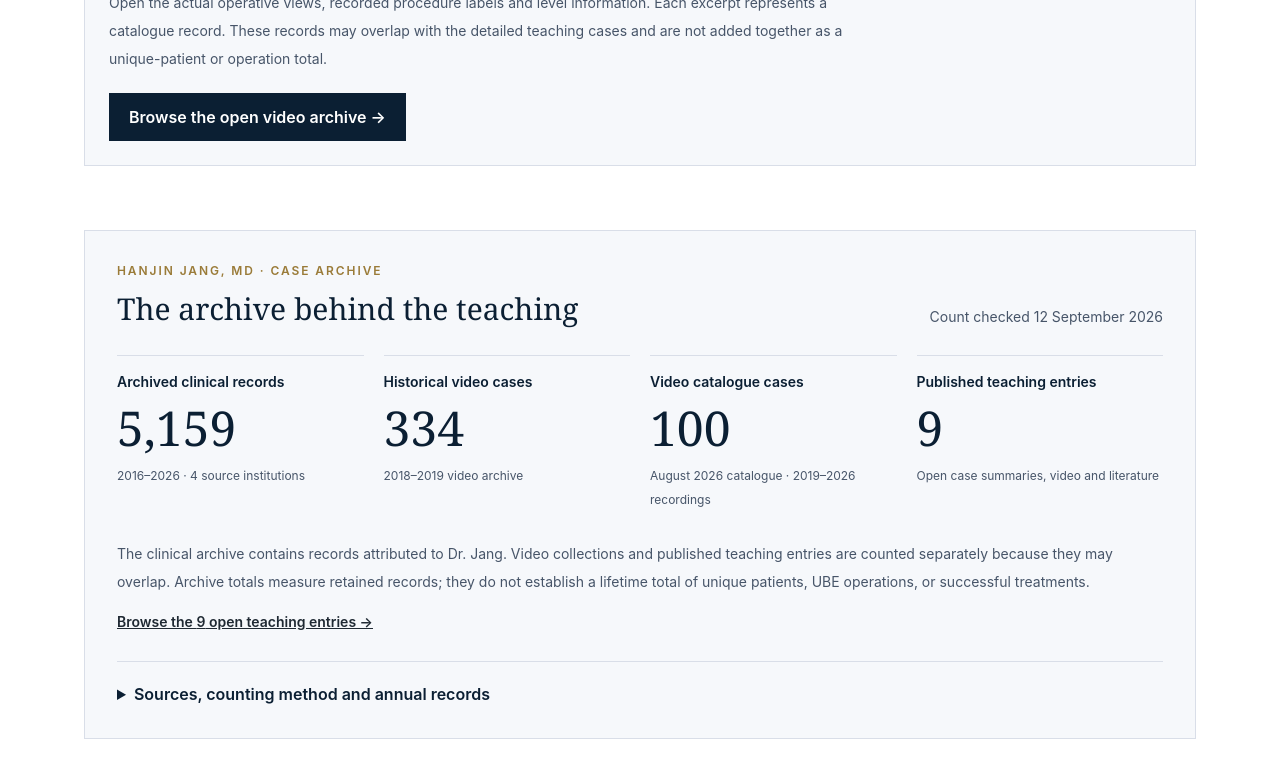
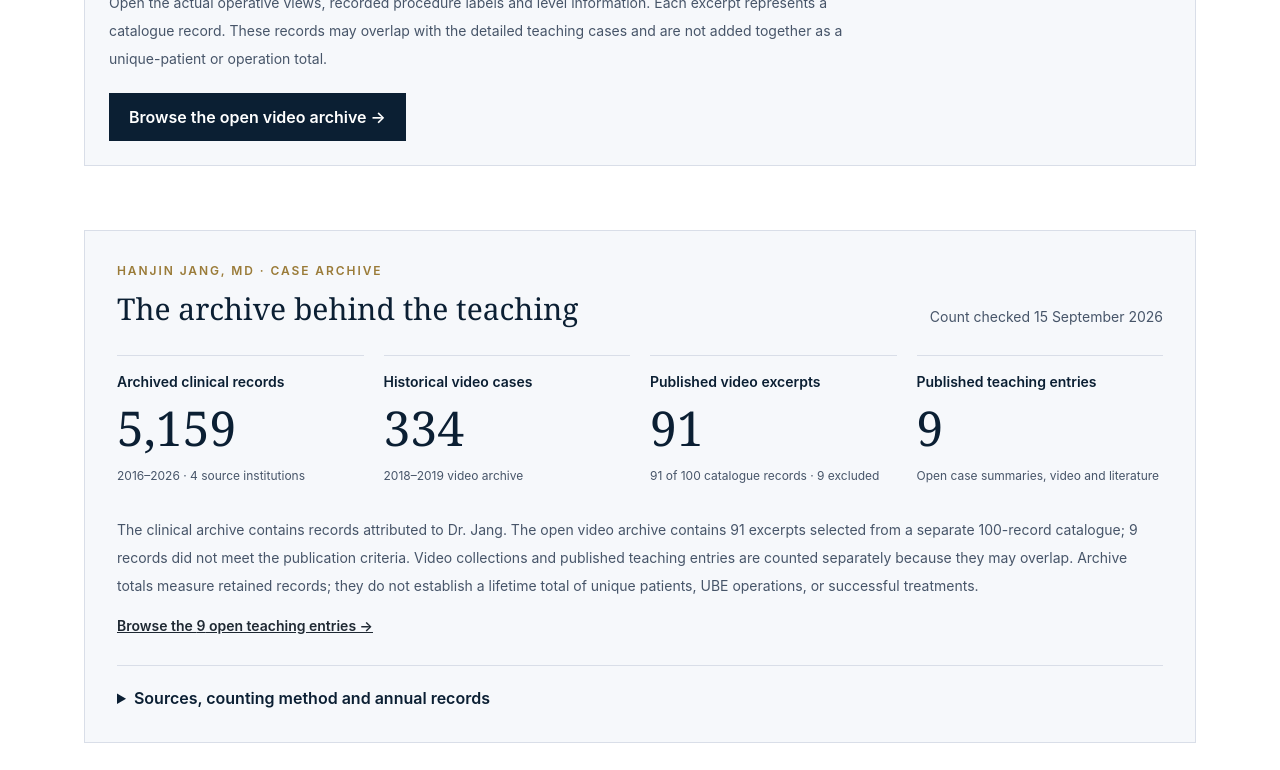
Before and after one commit to hanjinjangspine/hanjinjangspine1, a Next.js app: page /casebank in a window 1280 px wide. Shown: the part 675-1445 px from the top of the page. Built offline with nearby package versions, Linux system fonts and the light colour scheme.

Commit message:
Clarify video catalogue and public excerpt counts

```diff
--- a/app/casebank/video-archive/page.tsx
+++ b/app/casebank/video-archive/page.tsx
@@ -5,6 +5,7 @@ import { PageHeader } from "@/components/PageHeader";
 import { VideoArchiveExplorer } from "@/components/VideoArchiveExplorer";
 import { createMetadata } from "@/lib/metadata";
 import { archiveVideos, archiveVideoPath, videoArchiveUpdated } from "@/lib/video-archive";
+import { casebankArchive } from "@/lib/casebank-archive";
 import { absoluteUrl } from "@/lib/site";
 export const metadata = createMetadata({ title: "Open Operative Video Archive | Hanjin Jang, MD", description: "View de-identified operative excerpts from the 100-record video catalogue, with source labels, recorded levels and explicit limits.", path: "/casebank/video-archive" });
 export default function VideoArchivePage() {
@@ -13,7 +14,7 @@ export default function VideoArchivePage() {
     <Breadcrumbs items={[{ name: "Home", href: "/" }, { name: "Casebank", href: "/casebank" }, { name: "Video archive", href: "/casebank/video-archive" }]} />
     <PageHeader compact eyebrow="Casebank · Open archive" title={archiveVideos.length + " operative video archive entries"} description="Short, de-identified excerpts make the retained operative material directly viewable. Each entry keeps its catalogue label and identifies clinical details that the source does not report." />
     <section className="mx-auto max-w-6xl px-5 pb-12">
-      <div className="mb-8 border-l-2 border-academic-gold bg-academic-panel p-5 text-sm leading-7 text-slate-600"><p>Selected from a 100-record video catalogue. One public entry represents one catalogue record; alternate files are not counted again. This is a video archive, and a record is not proof of a unique patient, a complete operation or a clinical outcome. Its overlap with the <Link href="/casebank#published-cases" className="underline">nine detailed teaching entries</Link> is not established.</p><p className="mt-3">Publication: {videoArchiveUpdated}. The collection owner authorized publication of eligible material. Nine catalogue records are excluded: three without an available nonempty original, three with unusable video data, two shorter than two seconds, and one without an identifiable operative scene. Published excerpts omit audio and source identifiers. Recorded procedure labels and levels are retained as source labels; an independent clinical review and patient-level outcome record are not available for these entries.</p></div>
+      <div className="mb-8 border-l-2 border-academic-gold bg-academic-panel p-5 text-sm leading-7 text-slate-600"><p><strong>{archiveVideos.length} public excerpts from a {casebankArchive.videoCatalogueCases}-record catalogue.</strong> One public entry represents one catalogue record; alternate files are not counted again. This is a video archive, and a record is not proof of a unique patient, a complete operation or a clinical outcome. Its overlap with the <Link href="/casebank#published-cases" className="underline">nine detailed teaching entries</Link> is not established.</p><p className="mt-3">Publication: {videoArchiveUpdated}. The collection owner authorized publication of eligible material. {casebankArchive.videoExcludedRecords} catalogue records are excluded: three without an available nonempty original, three with unusable video data, two shorter than two seconds, and one without an identifiable operative scene. Published excerpts omit audio and source identifiers. Recorded procedure labels and levels are retained as source labels; an independent clinical review and patient-level outcome record are not available for these entries.</p></div>
       <dl className="mb-8 grid grid-cols-2 gap-4 border-y border-academic-line py-5 sm:grid-cols-4">{[["Published excerpts", archiveVideos.length], ["1 recorded level", archiveVideos.filter(v => v.recordedLevels.length === 1).length], ["2 recorded levels", archiveVideos.filter(v => v.recordedLevels.length === 2).length], ["Level not recorded", archiveVideos.filter(v => !v.recordedLevels.length).length]].map(([label, count]) => <div key={label}><dt className="text-sm text-slate-600">{label}</dt><dd className="mt-1 font-serif text-3xl text-academic-navy">{count}</dd></div>)}</dl>
       <VideoArchiveExplorer videos={archiveVideos} />
       <p className="mt-10 text-sm leading-7 text-slate-600">Source: retained operative-video master catalogue, version 1.1, dated 14 August 2026. Original identifiers, exact operation dates, filenames and storage paths are not published. <Link href="/editorial-policy#video-publication" className="underline">Publication and corrections</Link> · <Link href="/casebank#count-method" className="underline">Archive counting method</Link></p>
--- a/components/CasebankArchiveSummary.tsx
+++ b/components/CasebankArchiveSummary.tsx
@@ -11,7 +11,7 @@ export function CasebankArchiveSummary() {
             <p className="text-xs font-semibold uppercase tracking-[0.16em] text-academic-gold">Hanjin Jang, MD · Case archive</p>
             <h2 id="archive-heading" className="mt-3 font-serif text-3xl text-academic-navy">The archive behind the teaching</h2>
           </div>
-          <p className="text-sm text-slate-600">Count checked <time dateTime={casebankArchive.updated}>12 September 2026</time></p>
+          <p className="text-sm text-slate-600">Count checked <time dateTime={casebankArchive.updated}>15 September 2026</time></p>
         </div>
         <dl className="mt-7 grid grid-cols-2 gap-x-5 gap-y-7 lg:grid-cols-4">
           {archiveMetrics(casebankCards.length).map((metric) => (
@@ -22,13 +22,13 @@ export function CasebankArchiveSummary() {
             </div>
           ))}
         </dl>
-        <p className="mt-7 text-sm leading-7 text-slate-600">The clinical archive contains records attributed to Dr. Jang. Video collections and published teaching entries are counted separately because they may overlap. Archive totals measure retained records; they do not establish a lifetime total of unique patients, UBE operations, or successful treatments.</p>
+        <p className="mt-7 text-sm leading-7 text-slate-600">The clinical archive contains records attributed to Dr. Jang. The open video archive contains {casebankArchive.videoPublishedExcerpts} excerpts selected from a separate {casebankArchive.videoCatalogueCases}-record catalogue; {casebankArchive.videoExcludedRecords} records did not meet the publication criteria. Video collections and published teaching entries are counted separately because they may overlap. Archive totals measure retained records; they do not establish a lifetime total of unique patients, UBE operations, or successful treatments.</p>
         <a href="#published-cases" className="mt-4 inline-block text-sm font-semibold underline">Browse the {casebankCards.length} open teaching entries →</a>
         <details id="count-method" className="mt-7 border-t border-academic-line pt-5">
           <summary className="cursor-pointer font-semibold text-academic-navy">Sources, counting method and annual records</summary>
           <div className="mt-5 space-y-4 text-sm leading-7 text-slate-600">
             <p><strong className="text-academic-navy">Clinical archive.</strong> The {casebankArchive.clinicalSnapshot} database snapshot contains {formatArchiveCount(casebankArchive.attributedSourceRecords)} records attributed to Hanjin Jang. Removing {casebankArchive.exactDuplicatesRemoved} identical duplicate leaves {formatArchiveCount(casebankArchive.clinicalRecords)} archived records across {casebankArchive.clinicalSourceSites} source institutions. Records are matched across their source fields after whitespace normalization, excluding internal row identifiers. {casebankArchive.sourceKeyConflictGroups} groups with conflicting source keys remain in the record count.</p>
-            <p><strong className="text-academic-navy">Video collections.</strong> The historical database holds {casebankArchive.historicalVideoCases} video case records linked to {formatArchiveCount(casebankArchive.historicalMediaRecords)} media-file records, including videos and images. The separate catalogue dated {casebankArchive.videoCatalogueSnapshot} holds {casebankArchive.videoCatalogueCases} case records and {casebankArchive.videoCatalogueFileLocations} listed video-file locations. Its earlier 83-case list is fully included and is not counted again. Multiple clips or file copies do not create additional cases.</p>
+            <p><strong className="text-academic-navy">Video collections.</strong> The historical database holds {casebankArchive.historicalVideoCases} video case records linked to {formatArchiveCount(casebankArchive.historicalMediaRecords)} media-file records, including videos and images. The separate catalogue dated {casebankArchive.videoCatalogueSnapshot} holds {casebankArchive.videoCatalogueCases} case records and {casebankArchive.videoCatalogueFileLocations} listed video-file locations. Of those catalogue records, {casebankArchive.videoPublishedExcerpts} have eligible de-identified excerpts in the open archive and {casebankArchive.videoExcludedRecords} are excluded under the stated publication criteria. Its earlier 83-case list is fully included and is not counted again. Multiple clips or file copies do not create additional cases.</p>
             <p><strong className="text-academic-navy">Coverage.</strong> These are the available archive snapshots, not a complete reconstruction of every year of practice. A dash means no records for that year in that collection. Video years follow the catalogue recording dates. The technical recount does not independently verify procedure type, clinical outcomes, or the number of UBE operations. Only aggregate counts are public here.</p>
           </div>
           <div className="mt-6 overflow-x-auto">
--- a/components/CasebankFeature.tsx
+++ b/components/CasebankFeature.tsx
@@ -11,7 +11,7 @@ export function CasebankFeature() {
         </dl>
       </div>
       <div className="mt-8 grid gap-4 md:grid-cols-3">{[casebankCards[0],casebankCards[2],casebankCards[4]].map((item) => <Link key={item.slug} href={"/casebank/" + item.slug} className="border border-academic-line bg-white p-5 hover:border-academic-gold"><p className="text-xs font-semibold text-academic-gold">{item.caseNumber} · {item.region}</p><h3 className="mt-3 font-serif text-xl text-academic-navy">{item.title}</h3><p className="mt-3 text-sm leading-7 text-slate-600">{item.question}</p></Link>)}</div>
-      <p className="mt-5 text-xs leading-6 text-slate-500">Archive counts checked {casebankArchive.updated}. Clinical, video and teaching collections may overlap and are not added together. Counts describe retained records and educational material, not unique patients or outcomes. <Link href="/casebank#count-method" className="underline">View sources and annual records</Link>.</p>
+      <p className="mt-5 text-xs leading-6 text-slate-500">The open video archive contains {casebankArchive.videoPublishedExcerpts} excerpts selected from a {casebankArchive.videoCatalogueCases}-record catalogue; {casebankArchive.videoExcludedRecords} records are excluded under the publication criteria. Archive counts checked {casebankArchive.updated}. Clinical, video and teaching collections may overlap and are not added together. Counts describe retained records and educational material, not unique patients or outcomes. <Link href="/casebank#count-method" className="underline">View sources and annual records</Link>.</p>
     </div>
   </section>;
 }
--- a/lib/casebank-archive.ts
+++ b/lib/casebank-archive.ts
@@ -1,7 +1,7 @@
 // Aggregate-only recount of the local clinical archive and video catalogues.
 // No patient rows, identifiers, source paths, or private media belong here.
 export const casebankArchive = {
-  updated: "2026-09-12",
+  updated: "2026-09-15",
   clinicalSnapshot: "May 2026",
   videoCatalogueSnapshot: "14 August 2026",
   clinicalRecords: 5159,
@@ -11,6 +11,8 @@ export const casebankArchive = {
   historicalVideoCases: 334,
   historicalMediaRecords: 3126,
   videoCatalogueCases: 100,
+  videoPublishedExcerpts: 91,
+  videoExcludedRecords: 9,
   videoCatalogueFileLocations: 341,
   sourceKeyConflictGroups: 3,
   annual: [
@@ -34,7 +36,7 @@ export function archiveMetrics(publishedEntries: number) {
   return [
     { count: casebankArchive.clinicalRecords, label: "Archived clinical records", detail: "2016–2026 · 4 source institutions" },
     { count: casebankArchive.historicalVideoCases, label: "Historical video cases", detail: "2018–2019 video archive" },
-    { count: casebankArchive.videoCatalogueCases, label: "Video catalogue cases", detail: "August 2026 catalogue · 2019–2026 recordings" },
+    { count: casebankArchive.videoPublishedExcerpts, label: "Published video excerpts", detail: "91 of 100 catalogue records · 9 excluded" },
     { count: publishedEntries, label: "Published teaching entries", detail: "Open case summaries, video and literature" },
   ];
 }
```
